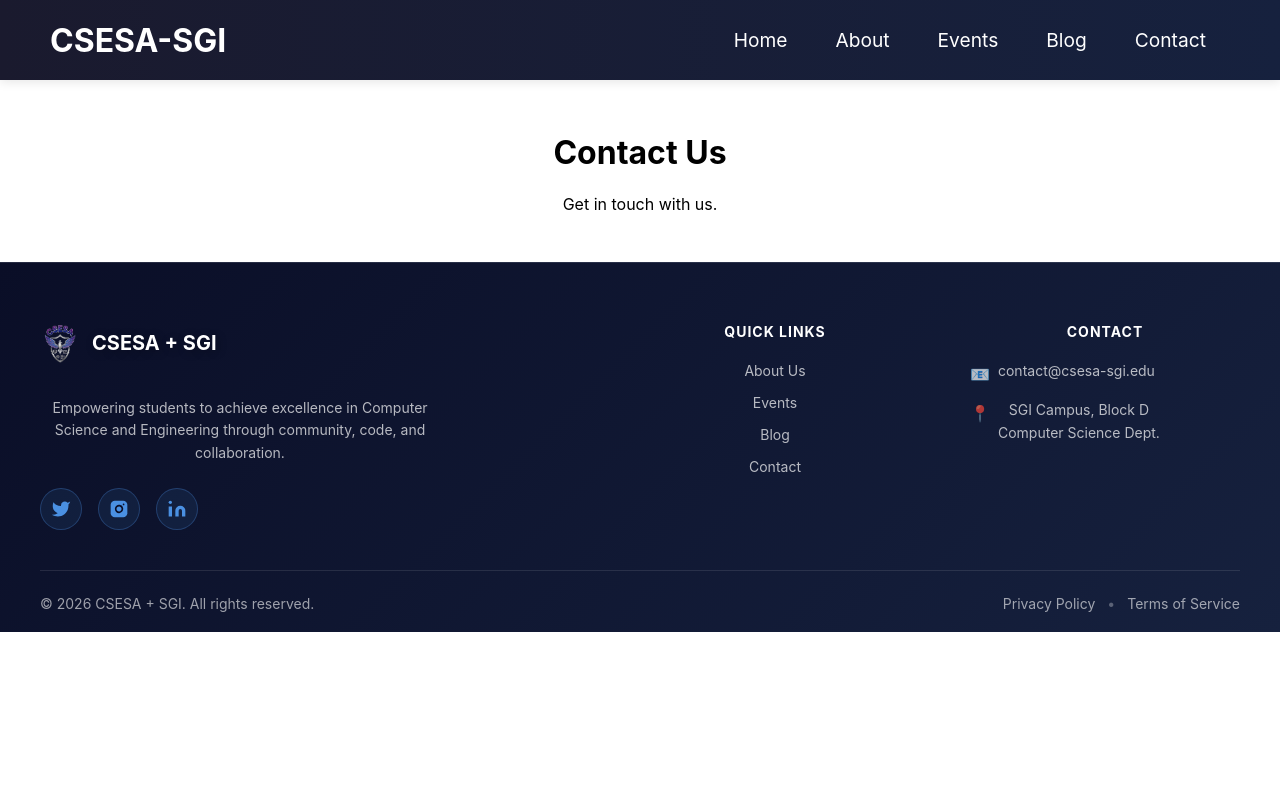
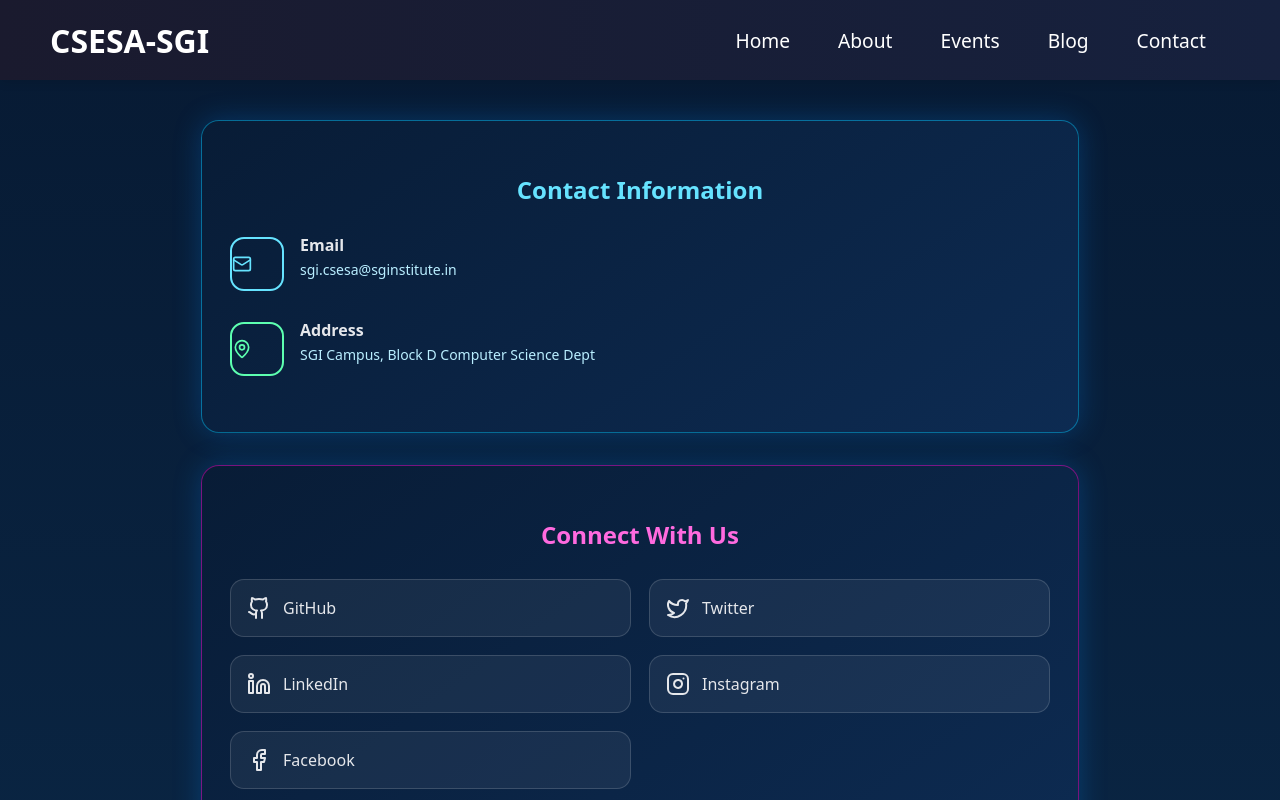
Before and after one commit to sgicsesa-tech-head/csesa-sgi-frontend, a React (Create React App) app: page /contact in a window 1280 px wide. Shown: the top 800 px of the page. Built offline with nearby package versions, Linux system fonts and the light colour scheme.

Commit message:
Contact page

```diff
--- a/src/pages/Contact.js
+++ b/src/pages/Contact.js
@@ -1,12 +1,53 @@
-import React from 'react';
+import React from "react";
+import { Mail, Phone, MapPin, Github, Twitter, Linkedin, Instagram, Facebook } from "lucide-react";
+import "./contact-right.css";
 
-const Contact = () => {
+const ContactRight = () => {
   return (
-    <div style={{ padding: '2rem', textAlign: 'center' }}>
-      <h1>Contact Us</h1>
-      <p>Get in touch with us.</p>
+    <div className="right-section">
+
+      {/* Contact Information */}
+      <div className="info-card">
+        <h3 className="card-title cyan">Contact Information</h3>
+
+        <div className="info-item">
+          <div className="icon email"><Mail size={20} /></div>
+          <div>
+            <h4>Email</h4>
+            <p>sgi.csesa@sginstitute.in</p>
+          </div>
+        </div>
+
+
+        <div className="info-item">
+          <div className="icon address"><MapPin size={20} /></div>
+          <div>
+            <h4>Address</h4>
+            <p>SGI Campus, Block D
+               Computer Science Dept</p>
+          </div>
+        </div>
+      </div>
+
+      {/* Connect With Us */}
+      <div className="social-card">
+        <h3 className="card-title pink">Connect With Us</h3>
+
+        <div className="social-grid">
+          <div className="social-box"><Github /> GitHub</div>
+          <div className="social-box"><Twitter /> Twitter</div>
+          <div className="social-box"><Linkedin /> LinkedIn</div>
+          <div className="social-box"><Instagram /> Instagram</div>
+          <div className="social-box"><Facebook /> Facebook</div>
+        </div>
+
+        <p className="social-note">
+          Follow us on social media for the latest updates, events, and tech news
+        </p>
+      </div>
+
     </div>
   );
 };
 
-export default Contact;
+export default ContactRight;
--- /dev/null
+++ b/src/pages/contact-right.css
@@ -0,0 +1,187 @@
+body {
+  margin: 0;
+  background: linear-gradient(180deg, #071a33, #0b2a4a);
+  color: #e5e7eb;
+  overflow-x: hidden;
+  font-family: system-ui, -apple-system, BlinkMacSystemFont, sans-serif;
+}
+
+/* ================= RIGHT SECTION ================= */
+.right-section {
+  display: flex;
+  flex-direction: column;
+  gap: 32px;
+  max-width: 900px;
+  margin: 40px auto;
+  width: 100%;
+  padding: 0 16px;
+}
+
+/* ================= CARDS ================= */
+.info-card,
+.social-card {
+  background: linear-gradient(145deg, #081c36, #0d2b52);
+  border-radius: 18px;
+  padding: 28px;
+  box-shadow: 0 0 28px rgba(0, 140, 255, 0.25);
+  color: #e5e7eb;
+  max-width: 820px;
+  margin: 0 auto;
+  width: 100%;
+}
+
+/* Card borders */
+.info-card {
+  border: 1px solid rgba(0, 200, 255, 0.45);
+}
+
+.social-card {
+  border: 1px solid rgba(255, 0, 200, 0.45);
+}
+
+/* ================= TITLES ================= */
+.card-title {
+  font-size: 24px;
+  margin-bottom: 28px;
+  text-align: center;
+}
+
+.card-title.cyan {
+  color: #66e3ff;
+}
+
+.card-title.pink {
+  color: #ff6adf;
+}
+
+/* ================= CONTACT ITEMS ================= */
+.info-item {
+  display: flex;
+  align-items: center;
+  justify-content: flex-start;
+  gap: 16px;
+  margin-bottom: 26px;
+  text-align: left;
+}
+
+.info-item div {
+  display: flex;
+  flex-direction: column;
+  align-items: flex-start;
+  justify-content: center;
+}
+
+.info-item h4 {
+  margin: 0;
+  font-size: 16px;
+  font-weight: 600;
+  color: #e5e7eb;
+}
+
+.info-item p {
+  margin-top: 4px;
+  font-size: 14px;
+  color: #b9eeff;
+}
+
+/* ================= ICON BOX ================= */
+.icon {
+  min-width: 50px;
+  height: 50px;
+  border-radius: 14px;
+  display: flex;
+  align-items: center;
+  justify-content: center; /* ✅ ICON CENTERED */
+  border: 2px solid;
+}
+
+.icon svg {
+  font-size: 22px;
+}
+
+/* EMAIL */
+.icon.email {
+  color: #66e3ff;
+  border-color: #66e3ff;
+}
+
+/* ADDRESS */
+.icon.address {
+  color: #5dffb0;
+  border-color: #5dffb0;
+}
+
+/* ================= SOCIAL GRID ================= */
+.social-grid {
+  display: grid;
+  grid-template-columns: repeat(2, 1fr);
+  gap: 18px;
+}
+
+.social-box {
+  background: rgba(255, 255, 255, 0.06);
+  border: 1px solid rgba(255, 255, 255, 0.15);
+  border-radius: 14px;
+  padding: 16px;
+  display: flex;
+  align-items: center;
+  gap: 12px;
+  color: #e5e7eb;
+  cursor: pointer;
+  transition: 0.3s ease;
+}
+
+.social-box svg {
+  font-size: 22px;
+}
+
+.social-box:hover {
+  box-shadow: 0 0 16px rgba(255, 100, 220, 0.6);
+  transform: translateY(-3px);
+}
+
+/* ================= FOOTER NOTE ================= */
+.social-note {
+  margin-top: 22px;
+  font-size: 13px;
+  color: #a5b9ff;
+  text-align: center;
+}
+
+/* ================= MOBILE RESPONSIVE ================= */
+@media (max-width: 640px) {
+  .right-section {
+    margin: 24px auto;
+    gap: 26px;
+  }
+
+  .info-card,
+  .social-card {
+    padding: 20px;
+  }
+
+  .card-title {
+    font-size: 18px;
+  }
+
+  .icon {
+    min-width: 42px;
+    height: 42px;
+  }
+
+  .icon svg {
+    font-size: 18px;
+  }
+
+  .info-item h4 {
+    font-size: 14px;
+  }
+
+  .info-item p {
+    font-size: 13px;
+  }
+
+  .social-grid {
+    grid-template-columns: 1fr;
+  }
+}
```
